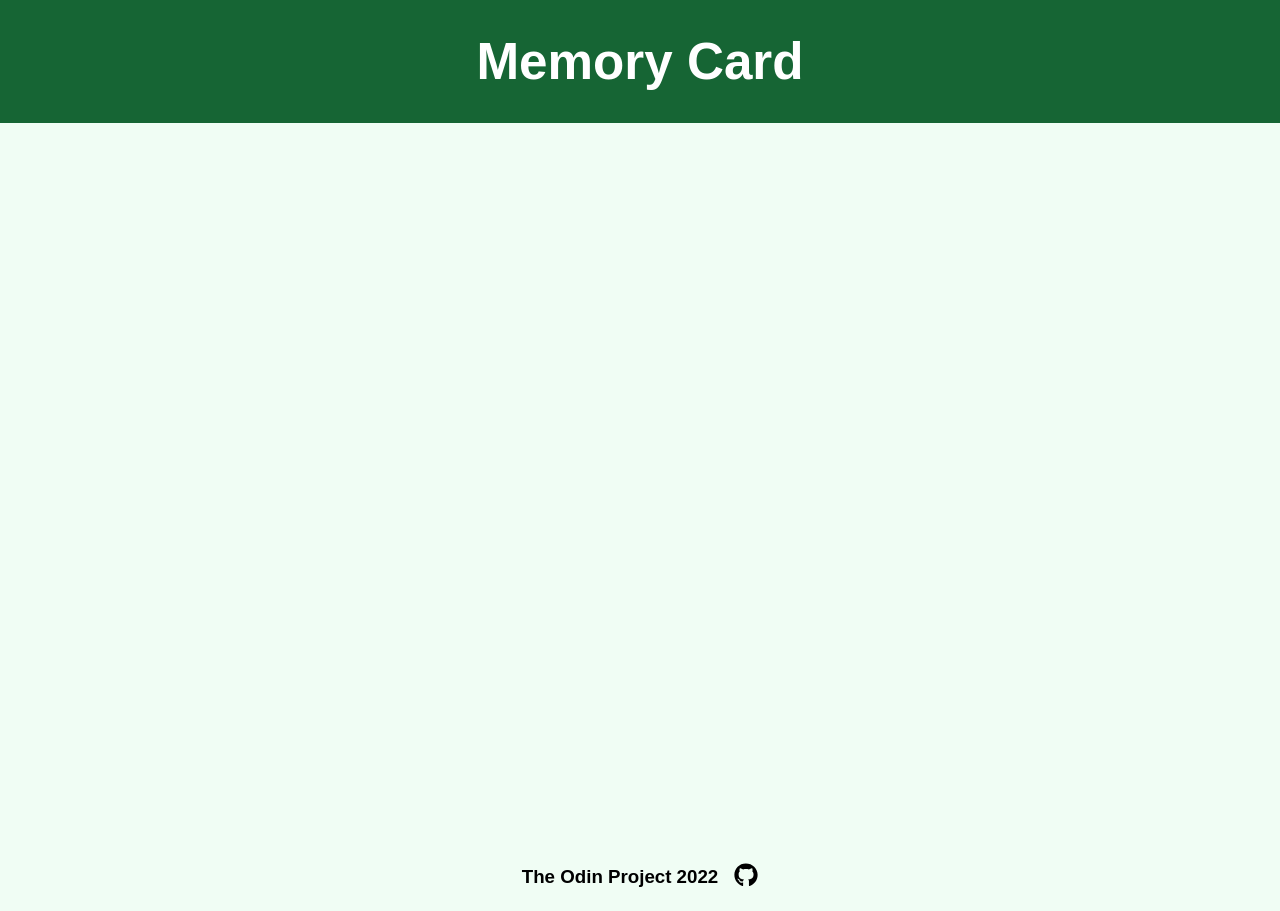
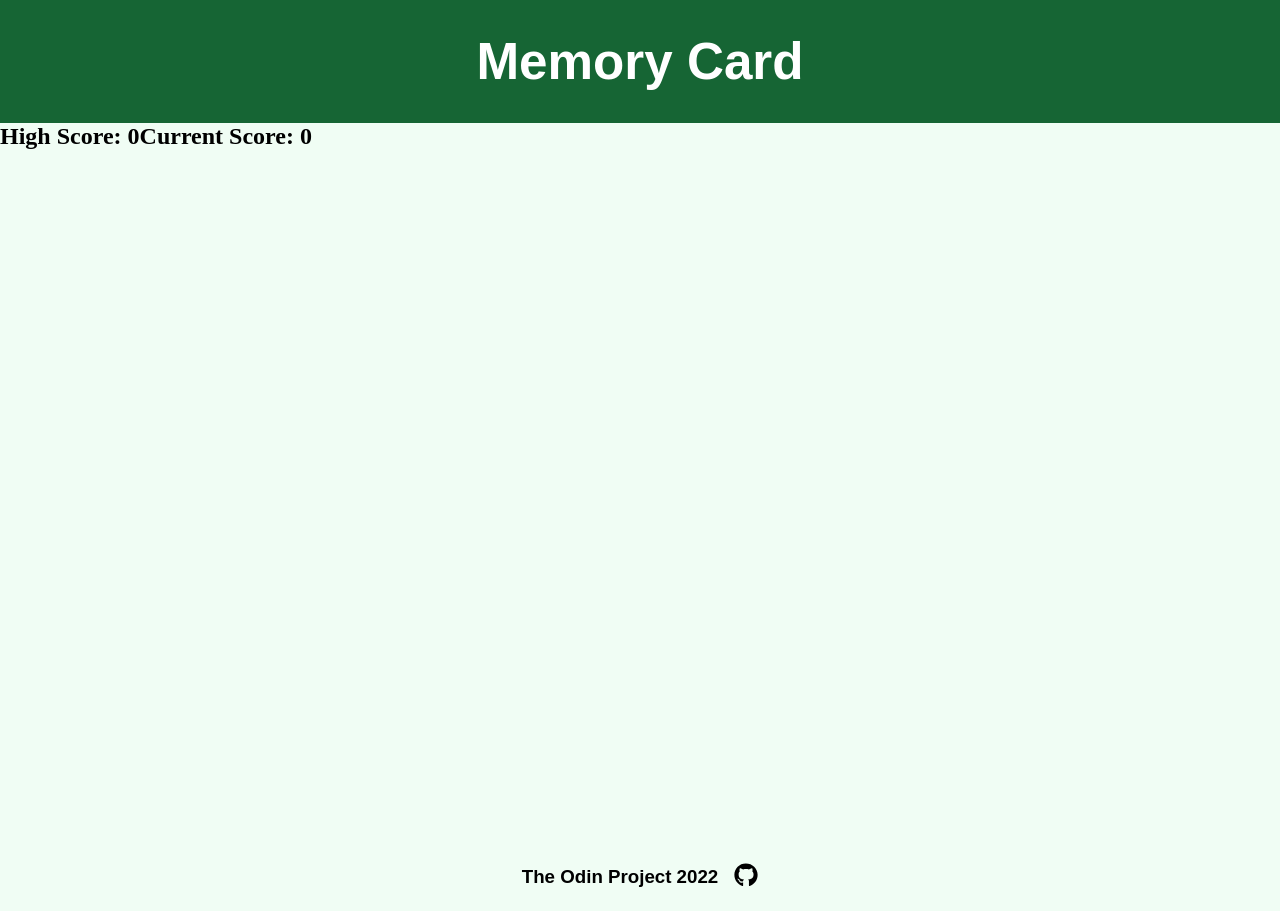
Before and after one commit to warithad/memory-card, a React (Create React App) app: page / in a window 1280 px wide. Built offline with nearby package versions, Linux system fonts and the light colour scheme; no server answers.

Commit message:
Implement scoreboard

```diff
--- a/src/components/scoreboard/ScoreBoard.js
+++ b/src/components/scoreboard/ScoreBoard.js
@@ -1,7 +1,16 @@
+import styled from "styled-components";
 
-const ScoreBoard =()=>{
-
+const ScoreBoard =({highScore, currentScore})=>{
+    return(
+        <ScoreBoardWrapper>
+            <h2>High Score: {highScore}</h2>
+            <h2>Current Score: {currentScore}</h2>
+        </ScoreBoardWrapper>
+    );
 }
 
+const ScoreBoardWrapper = styled.div`
+    display: flex;
+`
 
 export default ScoreBoard;
```
